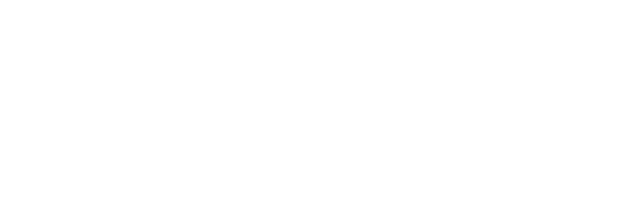
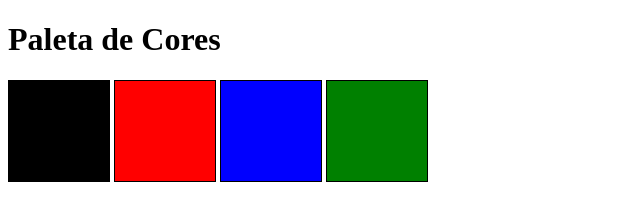
Before and after one commit to LeoLacana/pixels-art, a website: page index.html in a window 1280 px wide. Shown: the whole page, without its empty margins (0-640 px from the left). Drawn offline with Linux system fonts and the light colour scheme.

Commit message:
requisito 2

```diff
--- a/index.html
+++ b/index.html
@@ -1,11 +1,21 @@
 <!DOCTYPE html>
-<html lang="en">
+<html lang="pt-br">
 <head>
     <meta charset="UTF-8">
     <meta name="viewport" content="width=device-width, initial-scale=1.0">
     <title>Project Pixel Art</title>
+    <link rel="stylesheet" type="text/css" href="style.css">
 </head>
 <body>
-
+  <h1 id="tittle">Paleta de Cores</h1>
+  <div id = "box-big">
+    <div id="color-palette">
+      <div class = "color"></div>
+      <div class = "color"></div>
+      <div class = "color"></div>
+      <div class = "color"></div>
+    </div>
+  </div>
+  <script type="text/javascript" src="script.js"></script>
 </body>
 </html>
--- a/script.js
+++ b/script.js
@@ -0,0 +1,5 @@
+let elementColor = document.getElementsByClassName('color');
+elementColor[0].style.backgroundColor = 'black';
+elementColor[1].style.backgroundColor = 'red';
+elementColor[2].style.backgroundColor = 'blue';
+elementColor[3].style.backgroundColor = 'green';
--- a/style.css
+++ b/style.css
@@ -0,0 +1,11 @@
+#color-palette {
+  height: 100px;
+  width: 421px;
+}
+
+.color {
+  display: inline-block;
+  height: 100px;
+  width: 100px;
+  border: 1px solid black ;
+}
```
